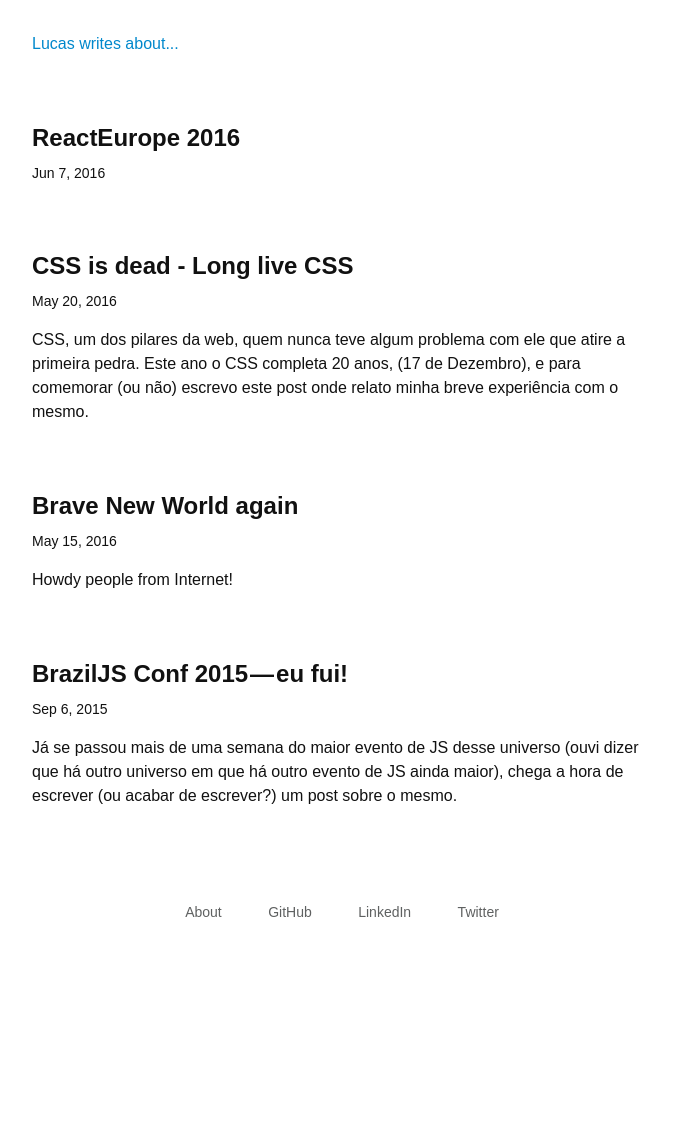
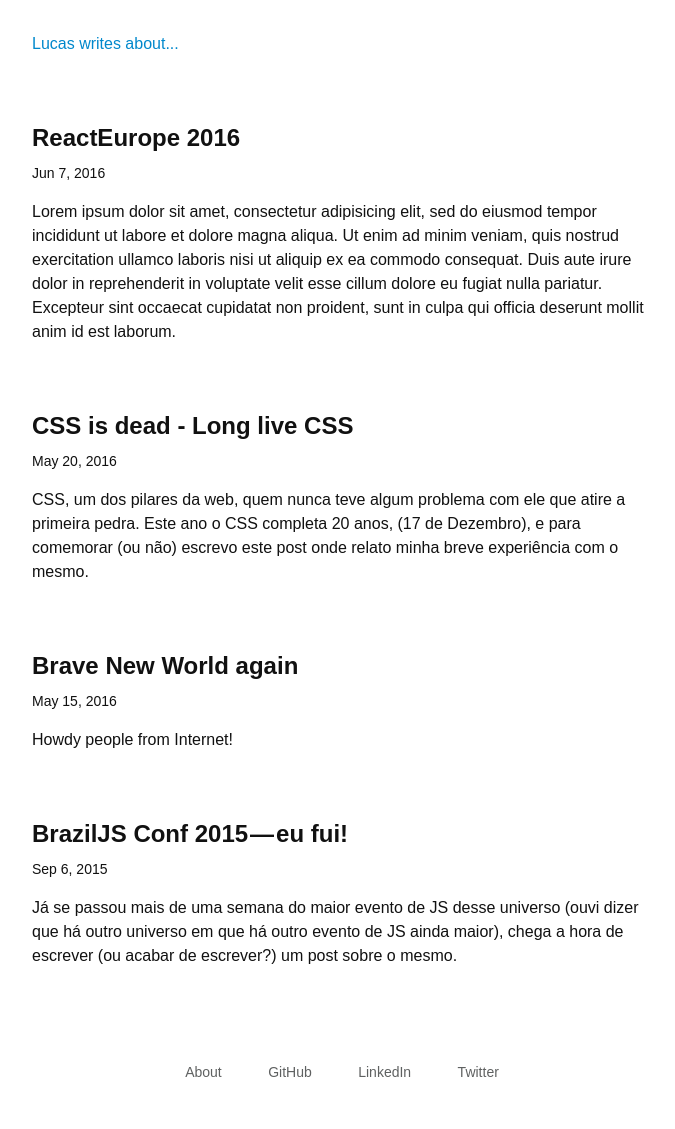
Before and after one commit to AgtLucas/_agtlucas.com, a Jekyll site: the page built from index.html, in a window 1280 px wide. Shown: the whole page, without its empty margins (298-973 px from the left). Built offline with Jekyll 4.4.1, drawn with Linux system fonts in a browser that asks for light colours; some web fonts are replaced; before the commit the page ends 969 px from its top, so only the background shows below that.

Commit message:
Update new post

```diff
--- a/_posts/2016-06-07-react-europe-2016.md
+++ b/_posts/2016-06-07-react-europe-2016.md
@@ -5,3 +5,19 @@
 date:   2016-06-07 17:17:58 -0300
 categories: blog
 ---
+
+Lorem ipsum dolor sit amet, consectetur adipisicing elit, sed do eiusmod tempor incididunt ut labore et dolore magna aliqua. Ut enim ad minim veniam, quis nostrud exercitation ullamco laboris nisi ut aliquip ex ea commodo consequat. Duis aute irure dolor in reprehenderit in voluptate velit esse cillum dolore eu fugiat nulla pariatur. Excepteur sint occaecat cupidatat non proident, sunt in culpa qui officia deserunt mollit anim id est laborum.
+
+### The Redux Journey
+
+<div class="u-video">
+<iframe width="560" height="315" src="https://www.youtube.com/embed/uvAXVMwHJXU" frameborder="0" allowfullscreen></iframe>
+</div>
+
+Lorem ipsum dolor sit amet, consectetur adipisicing elit, sed do eiusmod tempor incididunt ut labore et dolore magna aliqua. Ut enim ad minim veniam, quis nostrud exercitation ullamco laboris nisi ut aliquip ex ea commodo consequat. Duis aute irure dolor in reprehenderit in voluptate velit esse cillum dolore eu fugiat nulla pariatur. Excepteur sint occaecat cupidatat non proident, sunt in culpa qui officia deserunt mollit anim id est laborum. Lorem ipsum dolor sit amet, consectetur adipisicing elit, sed do eiusmod tempor incididunt ut labore et dolore magna aliqua. Ut enim ad minim veniam, quis nostrud exercitation ullamco laboris nisi ut aliquip ex ea commodo consequat. Duis aute irure dolor in reprehenderit in voluptate velit esse cillum dolore eu fugiat nulla pariatur. Excepteur sint occaecat cupidatat non proident, sunt in culpa qui officia deserunt mollit anim id est laborum.
+
+### Native Navigation for Every Platform
+
+<div class="u-video">
+<iframe width="560" height="315" src="https://www.youtube.com/embed/dOSwHABLvdM" frameborder="0" allowfullscreen></iframe>
+</div>
```
Also changed, not shown: _includes/css/main.css.
